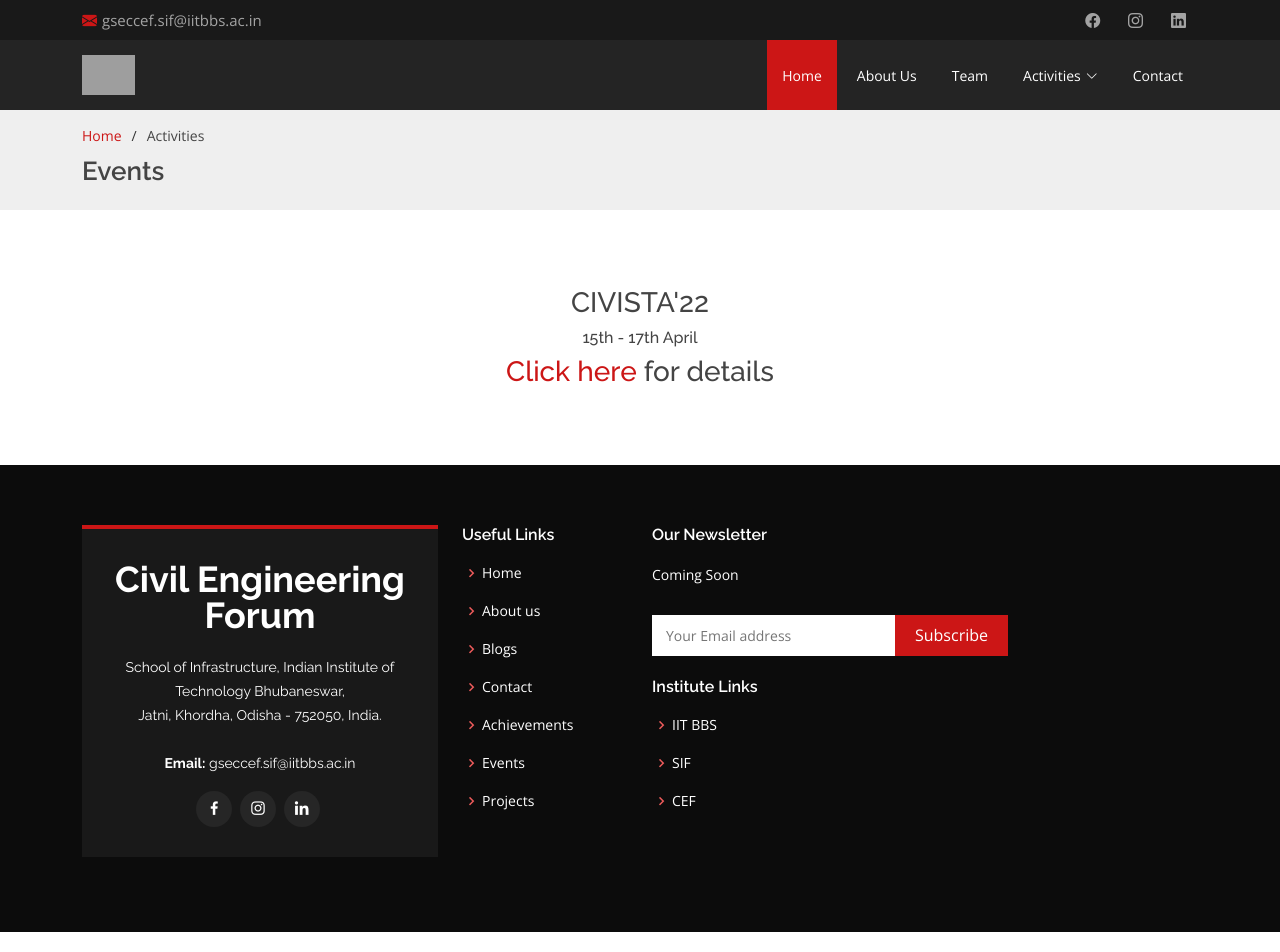
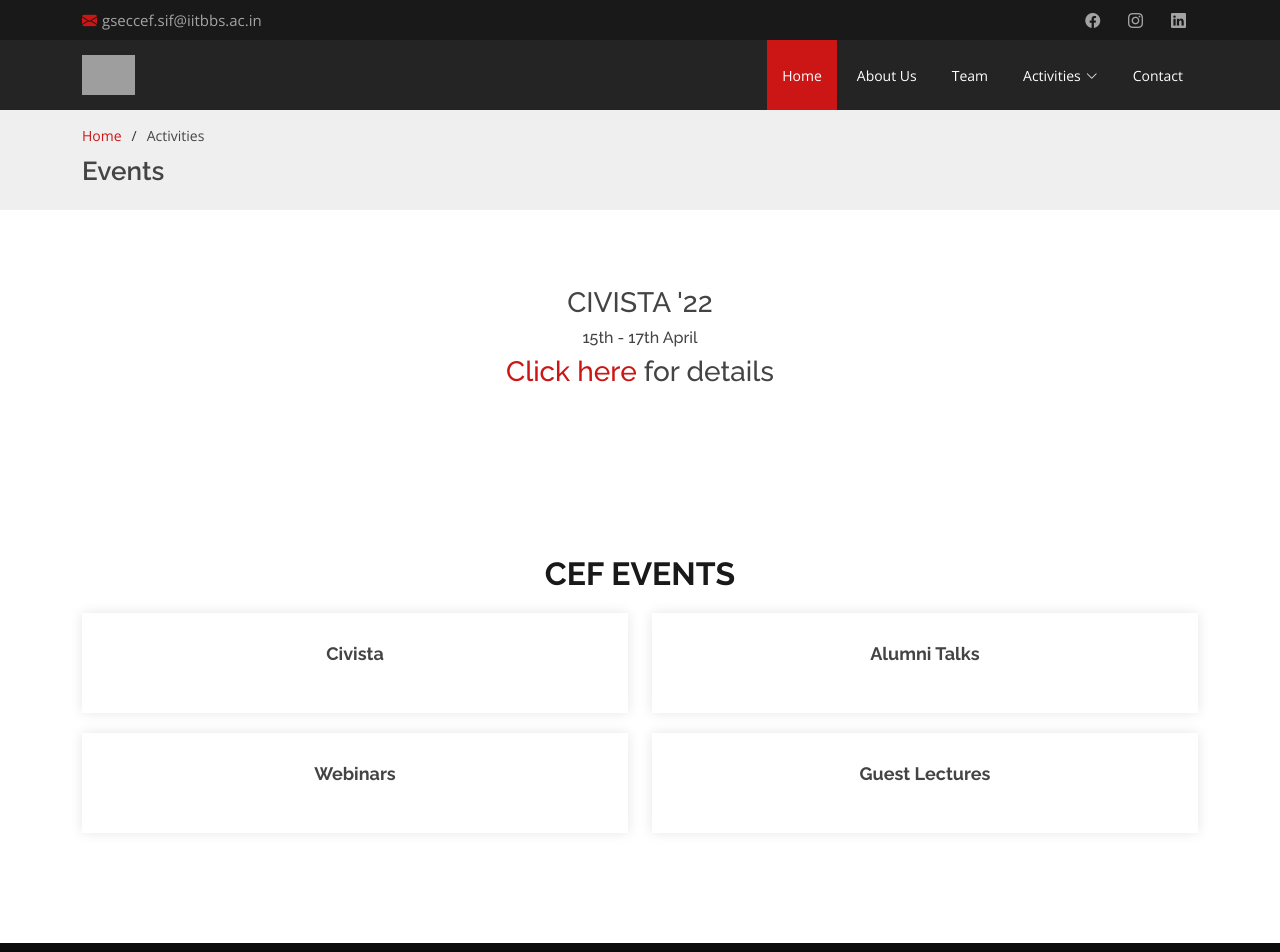
Before and after one commit to tanishq2001/CEF_Firebase, a plain HTML site: page public/events.html in a window 1280 px wide. Shown: the top 952 px of the page. Drawn offline with nearby package versions, Linux system fonts and the light colour scheme; grey boxes are pictures that could not be loaded.

Commit message:
Update events.html

```diff
--- a/public/events.html
+++ b/public/events.html
@@ -116,14 +116,48 @@
       <div class="container">
         <p>
           <div class="col-lg-12 pt-4 pt-lg-0 order-2 order-lg-1 content" data-aos="fade-right">
-            <center><h3>CIVISTA'22</h3></center>
+            <center><h3>CIVISTA '22</h3></center>
             <center><h6>15th - 17th April</h6></center>
-            <center><h3> <a href="./TheEvent/index_civista.html">Click here</a> for details</h3></center>
+            <center><h3> <a href="../TheEvent/index_civista.html">Click here</a> for details</h3></center>
             <p class="fst-italic" style="text-align: justify;">
             </p></div>
         </p>
       </div>
     </section>
+
+    <section id="team" class="team">
+      <div class="container">
+        <div class="section-title">
+          <!-- <span>Student co-ordinators</span> -->
+          <h2>CEF EVENTS</h2>
+    <div class="row">
+      <div class="col-lg-6 col-md-6 d-flex align-items-stretch" data-aos="zoom-in">
+        <div class="member" style="height: 100px; ">
+          <!-- <img src="" alt=""> -->
+          <h4>Civista</h4>
+        </div>
+      </div>
+      <div class="col-lg-6 col-md-6 d-flex align-items-stretch" data-aos="zoom-in">
+        <div class="member" style="height: 100px; ">
+          <!-- <img src="" alt=""> -->
+          <h4>Alumni Talks</h4>
+        </div>
+      </div>
+      </div><div class="row">
+      <div class="col-lg-6 col-md-6 d-flex align-items-stretch" data-aos="zoom-in">
+        <div class="member" style="height: 100px; ">
+          <!-- <img src="" alt=""> -->
+          <h4>Webinars</h4>
+        </div>
+      </div>
+      <div class="col-lg-6 col-md-6 d-flex align-items-stretch" data-aos="zoom-in">
+        <div class="member" style="height: 100px; ">
+          <!-- <img src="" alt=""> -->
+          <h4>Guest Lectures</h4>
+        </div>
+      </div>
+    </div>
+  </section>
 
   </main><!-- End #main -->
 
```
